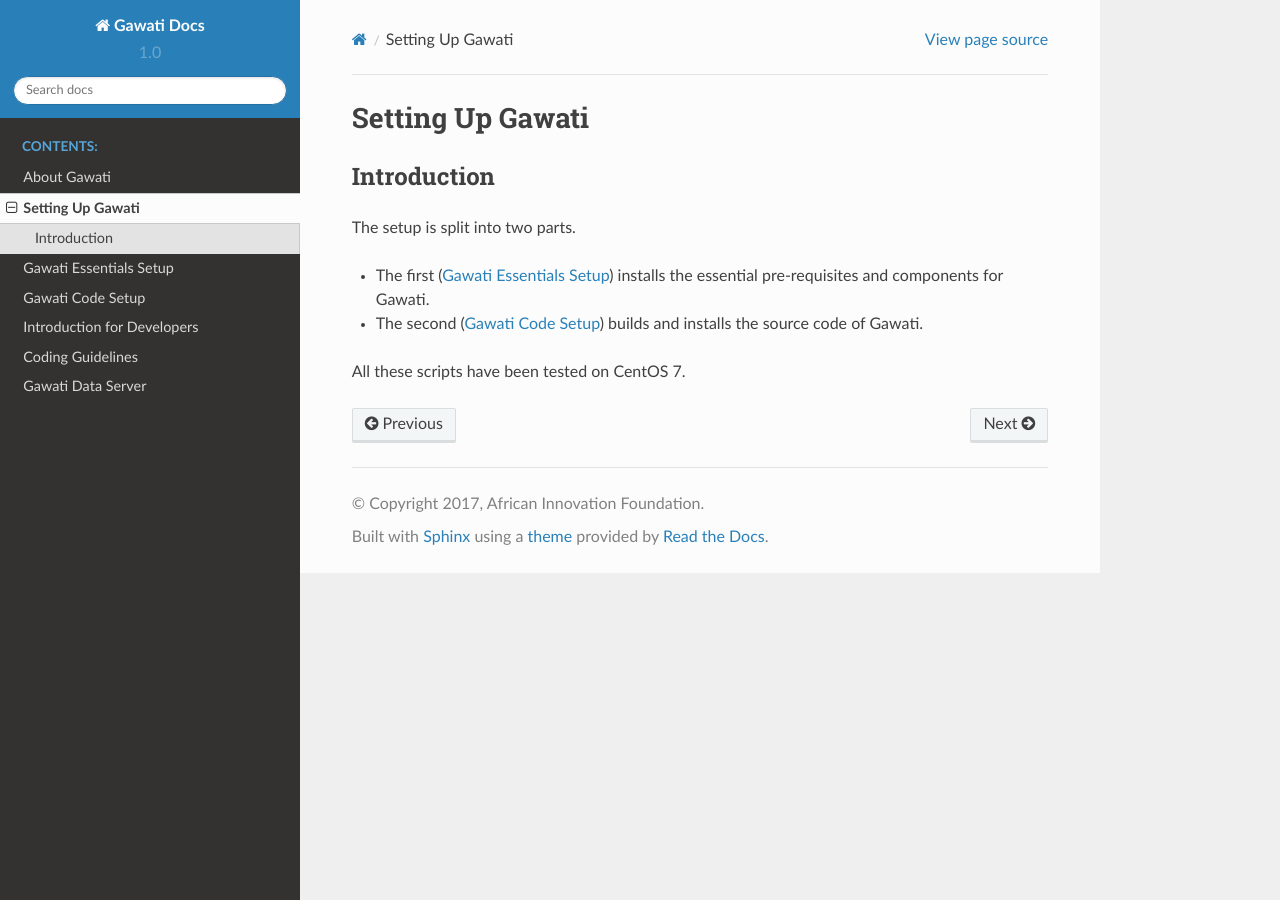
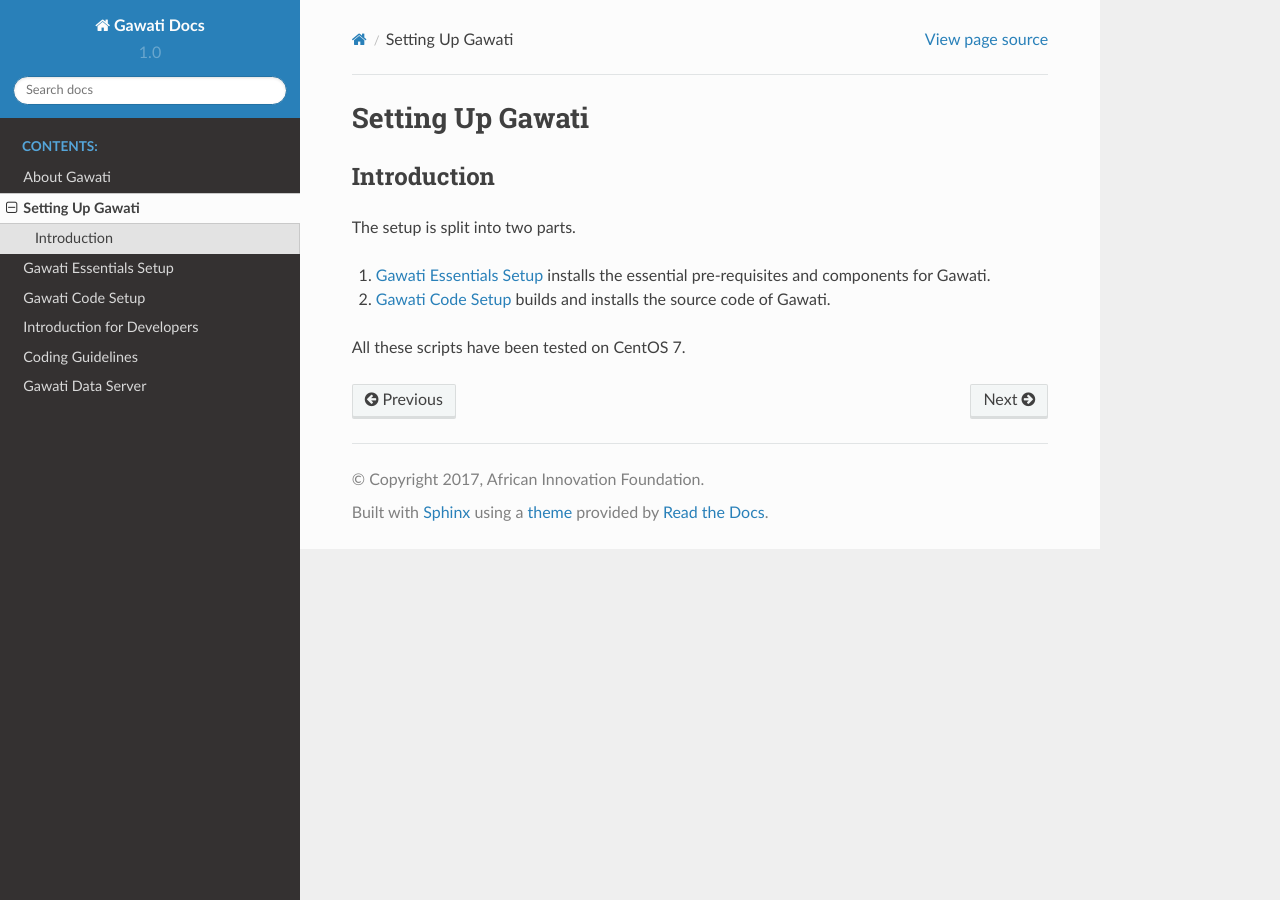
Before and after one commit to gawati/gawati-docs, a Sphinx documentation site: the page built from docs/source/setup.rst, in a window 1280 px wide. Built offline with Sphinx 7.4.7 and the Read the Docs theme 2.0.0, drawn with Linux system fonts in a browser that asks for light colours.

Commit message:
Using autonumbering

```diff
--- a/docs/source/setup.rst
+++ b/docs/source/setup.rst
@@ -6,7 +6,7 @@ Introduction
 
 The setup is split into two parts.
 
-* The first (:doc:`setup-essentials`) installs the essential pre-requisites and components for Gawati.
-* The second (:doc:`setup-code`) builds and installs the source code of Gawati.
+#. :doc:`setup-essentials` installs the essential pre-requisites and components for Gawati.
+#. :doc:`setup-code` builds and installs the source code of Gawati.
 
 All these scripts have been tested on CentOS 7.
```
